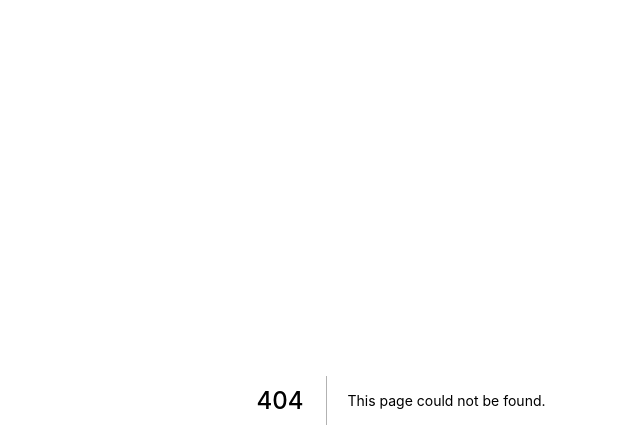
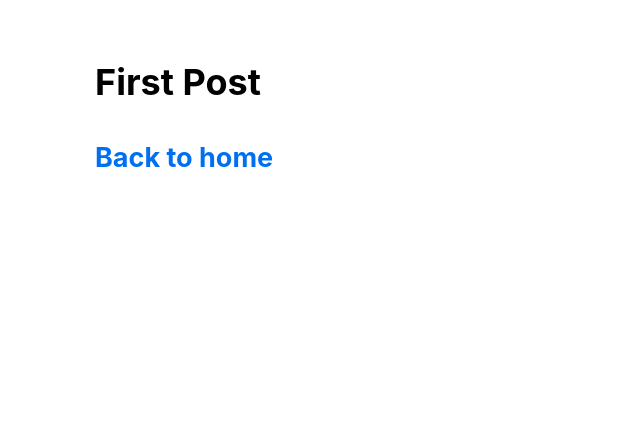
Before and after one commit to Tony-Liuduan/nextjs-demo, a Next.js app: page /posts/first-post in a window 1280 px wide. Before the commit this address had no page. Shown: the top 448 px of the page, without its empty margins (239-879 px from the left). Built offline with nearby package versions, Linux system fonts and the light colour scheme.

Commit message:
ADD: 多页应用

```diff
--- /dev/null
+++ b/components/layout.js
@@ -0,0 +1,5 @@
+import styles from './layout.module.css'
+
+export default function Layout({ children }) {
+	return <div className={styles.container}>{children}</div>
+}
--- /dev/null
+++ b/components/layout.module.css
@@ -0,0 +1,25 @@
+.container {
+	max-width: 36rem;
+	padding: 0 1rem;
+	margin: 3rem auto 6rem;
+}
+
+.header {
+	display: flex;
+	flex-direction: column;
+	align-items: center;
+}
+
+.headerImage {
+	width: 6rem;
+	height: 6rem;
+}
+
+.headerHomeImage {
+	width: 8rem;
+	height: 8rem;
+}
+
+.backToHome {
+	margin: 3rem 0 0;
+}
--- /dev/null
+++ b/pages/_app.js
@@ -0,0 +1,6 @@
+import '../styles/global.css'
+
+// top-level component
+export default function App({ Component, pageProps }) {
+	return <Component {...pageProps} />;
+}
--- a/pages/index.js
+++ b/pages/index.js
@@ -1,4 +1,5 @@
 import Head from 'next/head'
+import Link from 'next/link'
 
 export default function Home() {
   return (
@@ -10,7 +11,9 @@ export default function Home() {
 
       <main>
         <h1 className="title">
-          Learn <a href="https://nextjs.org">Next.js!</a>
+          Learn <a href="https://www.nextjs.cn">Next.js!</a>
+          <br />
+          Read <Link href="/posts/first-post"><a>this page!</a></Link>
         </h1>
 
         <p className="description">
--- /dev/null
+++ b/pages/posts/first-post.js
@@ -0,0 +1,19 @@
+import Link from 'next/link';
+import Head from 'next/head';
+import Layout from '../../components/layout'
+
+export default function FirstPost() {
+	return (
+		<Layout>
+			<Head>
+				<title>First Post</title>
+			</Head>
+			<h1>First Post</h1>
+			<h2>
+				<Link href='/'>
+					<a>Back to home</a>
+				</Link>
+			</h2>
+		</Layout>
+	);
+}
--- /dev/null
+++ b/styles/global.css
@@ -0,0 +1,27 @@
+html,
+body {
+	padding: 0;
+	margin: 0;
+	font-family: -apple-system, BlinkMacSystemFont, Segoe UI, Roboto, Oxygen, Ubuntu, Cantarell, Fira Sans, Droid Sans,
+		Helvetica Neue, sans-serif;
+	line-height: 1.6;
+	font-size: 18px;
+}
+
+* {
+	box-sizing: border-box;
+}
+
+a {
+	color: #0070f3;
+	text-decoration: none;
+}
+
+a:hover {
+	text-decoration: underline;
+}
+
+img {
+	max-width: 100%;
+	display: block;
+}
```
Also changed, not shown: styles/utils.module.css (added, +52 -0 lines), public/images/profile.jpg (added).
